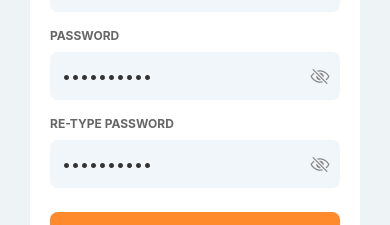
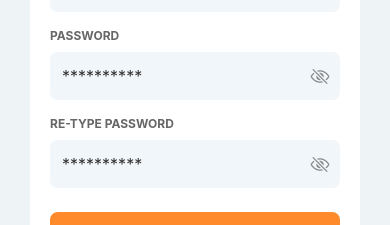
Before and after one commit to G3RGES/react-native-iti, a React Native app: screen /Signup in a window 390 px wide. Shown: the part 372-597 px from the top of the page. Built offline with nearby package versions, Linux system fonts and the light colour scheme.

Commit message:
Update SignupScreen.jsx

```diff
--- a/screens/SignupScreen.jsx
+++ b/screens/SignupScreen.jsx
@@ -25,14 +25,14 @@ export default function SignupScreen() {
           <View className="mt-4">
             <Text className="mb-2 text-xs font-bold text-[#666]">NAME</Text>
             <View className="rounded-lg bg-[#f1f6fb] p-3">
-              <TextInput editable={false} value="John doe" className="text-base text-[#333]" />
+              <TextInput editable={true} placeholder="John doe" className="text-base text-[#333]" />
             </View>
 
             <Text className="mb-2 mt-4 text-xs font-bold text-[#666]">EMAIL</Text>
             <View className="rounded-lg bg-[#f1f6fb] p-3">
               <TextInput
-                editable={false}
-                value="example@gmail.com"
+                editable={true}
+                placeholder="example@gmail.com"
                 className="text-base text-[#333]"
               />
             </View>
@@ -40,9 +40,9 @@ export default function SignupScreen() {
             <Text className="mb-2 mt-4 text-xs font-bold text-[#666]">PASSWORD</Text>
             <View className="flex-row items-center rounded-lg bg-[#f1f6fb] p-3">
               <TextInput
-                editable={false}
+                editable={true}
                 secureTextEntry
-                value="**********"
+                placeholder="**********"
                 className="flex-1 text-base text-[#333]"
               />
               <Ionicons name="eye-off-outline" size={20} color="#888" />
@@ -51,9 +51,9 @@ export default function SignupScreen() {
             <Text className="mb-2 mt-4 text-xs font-bold text-[#666]">RE-TYPE PASSWORD</Text>
             <View className="flex-row items-center rounded-lg bg-[#f1f6fb] p-3">
               <TextInput
-                editable={false}
+                editable={true}
                 secureTextEntry
-                value="**********"
+                placeholder="**********"
                 className="flex-1 text-base text-[#333]"
               />
               <Ionicons name="eye-off-outline" size={20} color="#888" />
```
